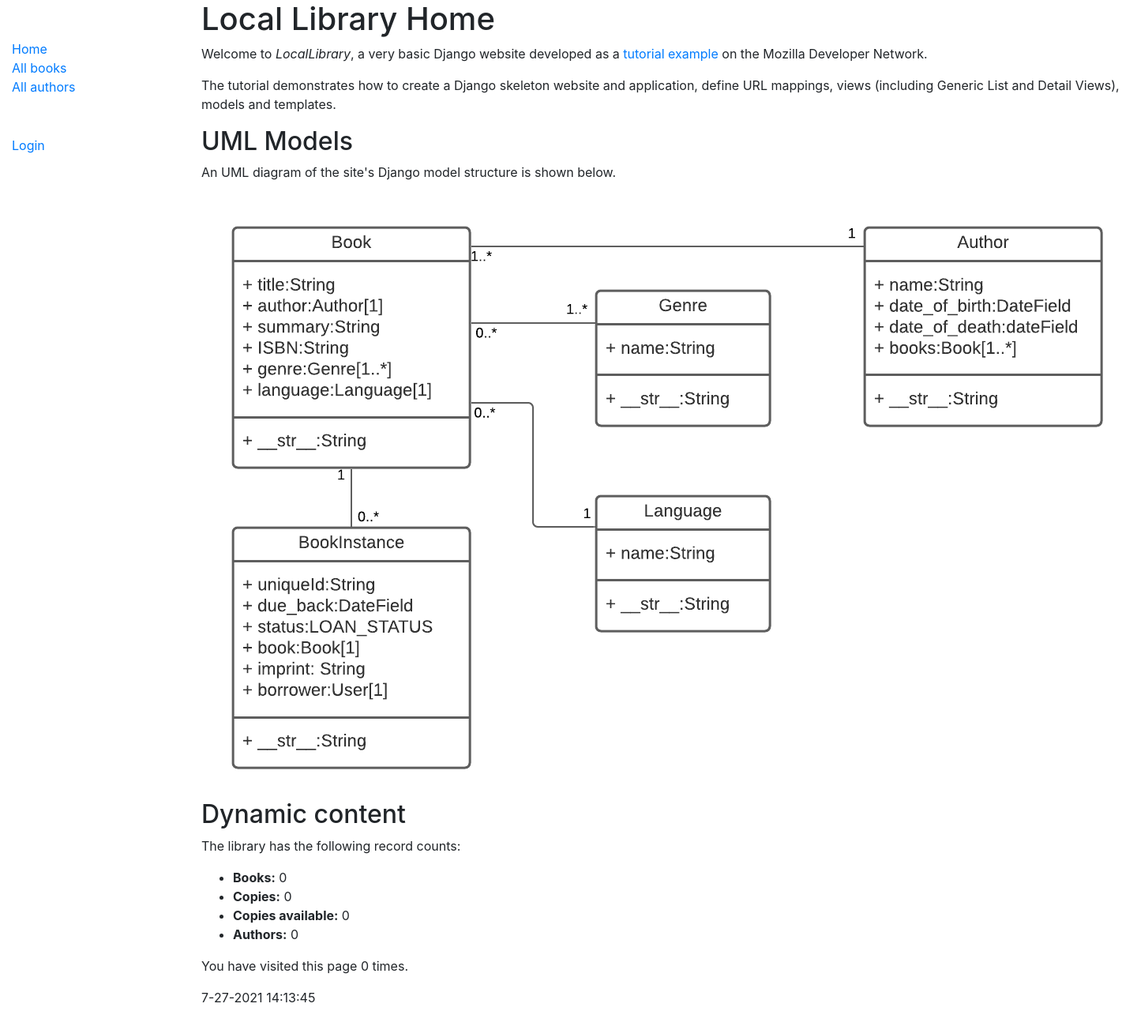
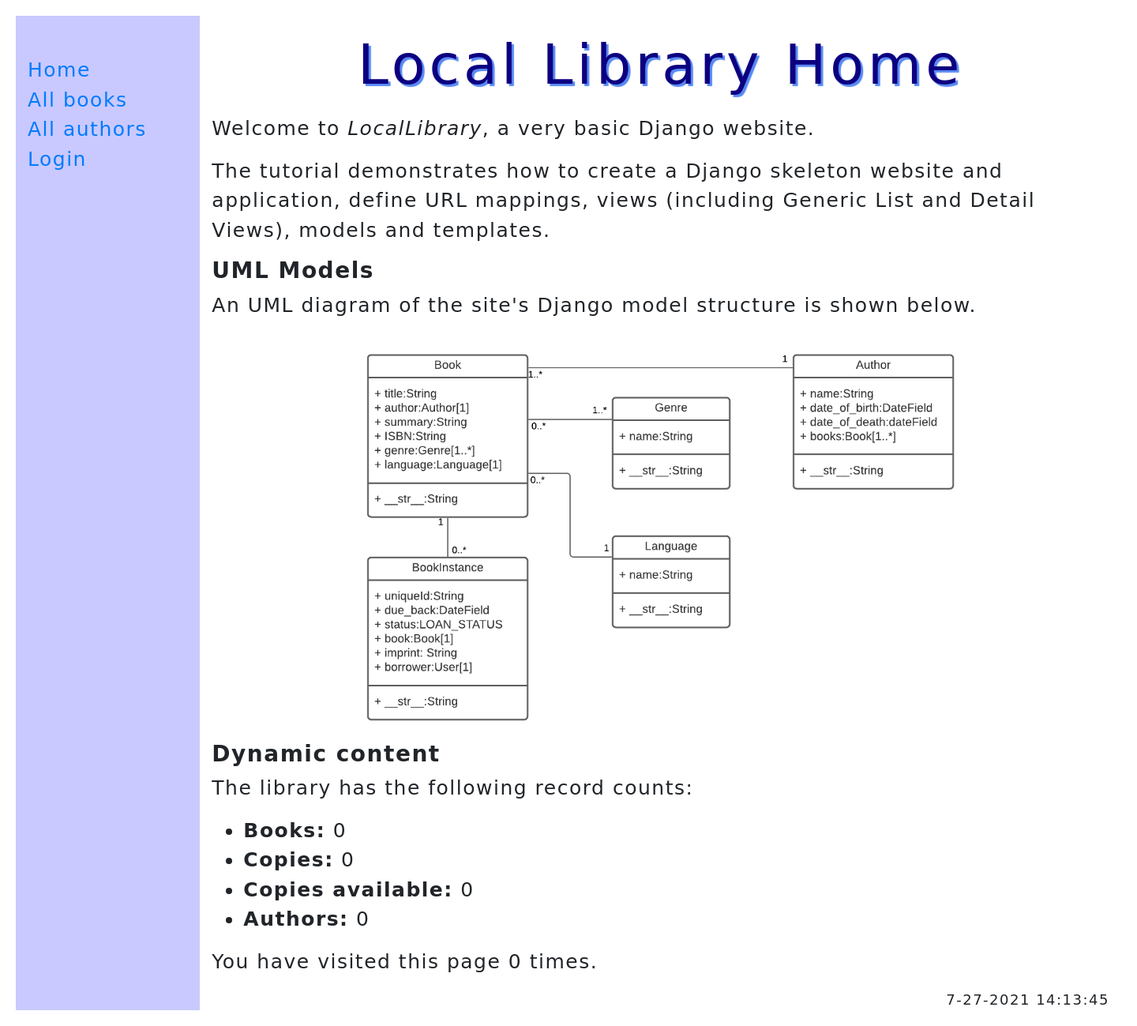
Before and after one commit to Johnnyliu89/django_local_library, a Django app: page /catalog/ in a window 1440 px wide. Shown: the whole page at 79% size. Before the commit the page ends 1269 px from the top, so only its background shows below. Run offline with Django 3.2, Linux system fonts and the light colour scheme; data that the repository does not hold is empty; some libraries are stand-ins or nearby versions; some web fonts are replaced.

Commit message:
css update

```diff
--- a/catalog/static/css/styles.css
+++ b/catalog/static/css/styles.css
@@ -3,17 +3,9 @@
     padding: 0;
     list-style: none;
 }
-/*
-html {
-    background: -webkit-radial-gradient(circle,white,#9ccaf5);
-    background: -o-radial-gradient(circle,white,#9ccaf5);
-    background: -moz-radial-gradient(circle,white,#9ccaf5);
-    background: radial-gradient(circle,white,#9ccaf5);
-}
 
 body {
-    width: 90%;
-    min-width: 700px;
+    min-width: 1300px;
     margin: 0 auto;
     background-color: transparent;
     padding: 20px 20px 20px 20px;
@@ -43,7 +35,7 @@ span {
     display:block;
 }
 
-h2, p, ul, li, span {
+h2, p, ul, li, span, form {
     font-family: 'ZCOOL QingKe HuangYou', cursive;
     letter-spacing: 1.5px;
 }
@@ -51,6 +43,13 @@ h2, p, ul, li, span {
 img {
     display: block;
     margin: 0 auto;
+    width: 70%
 }
 
-a:hover{color:red;} */
+a:hover {color:red;}
+
+hr {
+    border-width:5px;
+    border-color: rgb(87, 136, 243);
+
+}
--- a/catalog/templates/base_generic.html
+++ b/catalog/templates/base_generic.html
@@ -37,35 +37,32 @@
 <body onload=time()>
   <div class="container-fluid">
     <div class="row">
-      <div class="col-sm-2">
+      <div class="col-sm-2" style="background-color: rgb(201, 201, 255);">
       {% block sidebar %}
       <ul class="sidebar-nav">
         <li><a href="{% url 'index' %}">Home</a></li>
         <li><a href="{% url 'books' %}">All books</a></li>
         <li><a href="{% url 'authors' %}">All authors</a></li>
-      </ul>
 
-      <ul class="sidebar-nav">
         {% if user.is_authenticated %}
+        <hr> <!-- horizon line -->
         <li>User: {{ user.get_username }}</li>
         <li><a href="{% url 'my-borrowed' %}">My Borrowed</a></li>
         <li><a href="{% url 'logout'%}?next={{request.path}}">Logout</a></li>
         {% else %}
         <li><a href="{% url 'login'%}?next={{request.path}}">Login</a></li>
         {% endif %}
-      </ul>
 
         {% if user.is_staff%}
         <hr> <!-- horizon line -->
-      <ul class="sidebar-nav">
         <li>Staff</li>
           {% if perms.catalog.can_mark_returned %}
           <li><a href="{% url 'all-borrowed' %}">All borrowed</a></li>
           <li><a href="{% url 'author-create' %}">Add an author</a></li>
           <li><a href="{% url 'book-create' %}">Add a book</a></li>
           {% endif %}
+        {% endif %}
       </ul>
-        {% endif %}
       {% endblock %}
       </div>
 
--- a/catalog/templates/index.html
+++ b/catalog/templates/index.html
@@ -1,14 +1,14 @@
 {% extends "base_generic.html" %}
 
-{% block title %}<title>Johnny's First Local Library</title>{% endblock %}
+{% block title %}<title>Johnny's Local Library Home</title>{% endblock %}
 
 {% block content %}
   <h1>Local Library Home</h1>
-  <p>Welcome to <em>LocalLibrary</em>, a very basic Django website developed as a <a href="https://developer.mozilla.org/en-US/docs/Learn/Server-side/Django/Tutorial_local_library_website">tutorial example</a> on the Mozilla Developer Network.</p>
+  <p>Welcome to <em>LocalLibrary</em>, a very basic Django website.</p>
   <p>The tutorial demonstrates how to create a Django skeleton website and application, define URL mappings, views (including Generic List and Detail Views), models and templates.</p>
 
 
-  <h2>UML Models</h2>
+  <h2><b>UML Models</b></h2>
   <p>An UML diagram of the site's Django model structure is shown below. </p>
 
   <div>
@@ -16,7 +16,7 @@
   <img src="{% static 'images/local_library_model_uml.png' %}" alt="An UML diagram of the site's Django model structure" title="UML Models">
   </div>
 
-  <h2>Dynamic content</h2>
+  <h2><b>Dynamic content</b></h2>
   <p>The library has the following record counts:</p>
   <ul>
     <li><strong>Books:</strong> {{ num_books }}</li>
```
Lines whose indentation alone changed are shown as unchanged.
